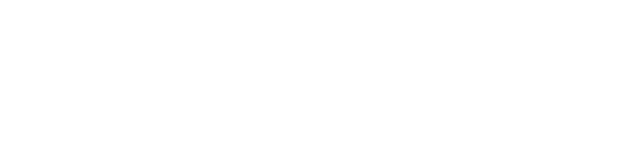
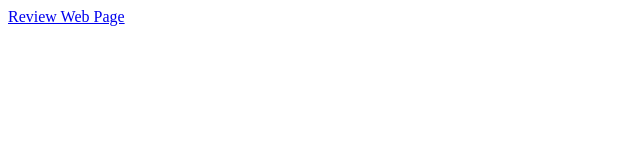
Before and after one commit to ghostofmoons/wdd331R, a plain HTML site: page accessSite.html in a window 1280 px wide. Shown: the whole page, without its empty margins (0-640 px from the left). Drawn offline with Linux system fonts and the light colour scheme.

Commit message:
Site acess name

```diff
--- a/accessSite.html
+++ b/accessSite.html
@@ -7,6 +7,9 @@
     <title>Access site for WDD331 class</title>
 </head>
 <body>
-    <a href="reviewWebpage/review-webpage-new.html"></a>
+    <main>
+    <a href="reviewWebpage/review-webpage-new.html">Review Web Page
+    </a>
+    </main>
 </body>
 </html>
```
